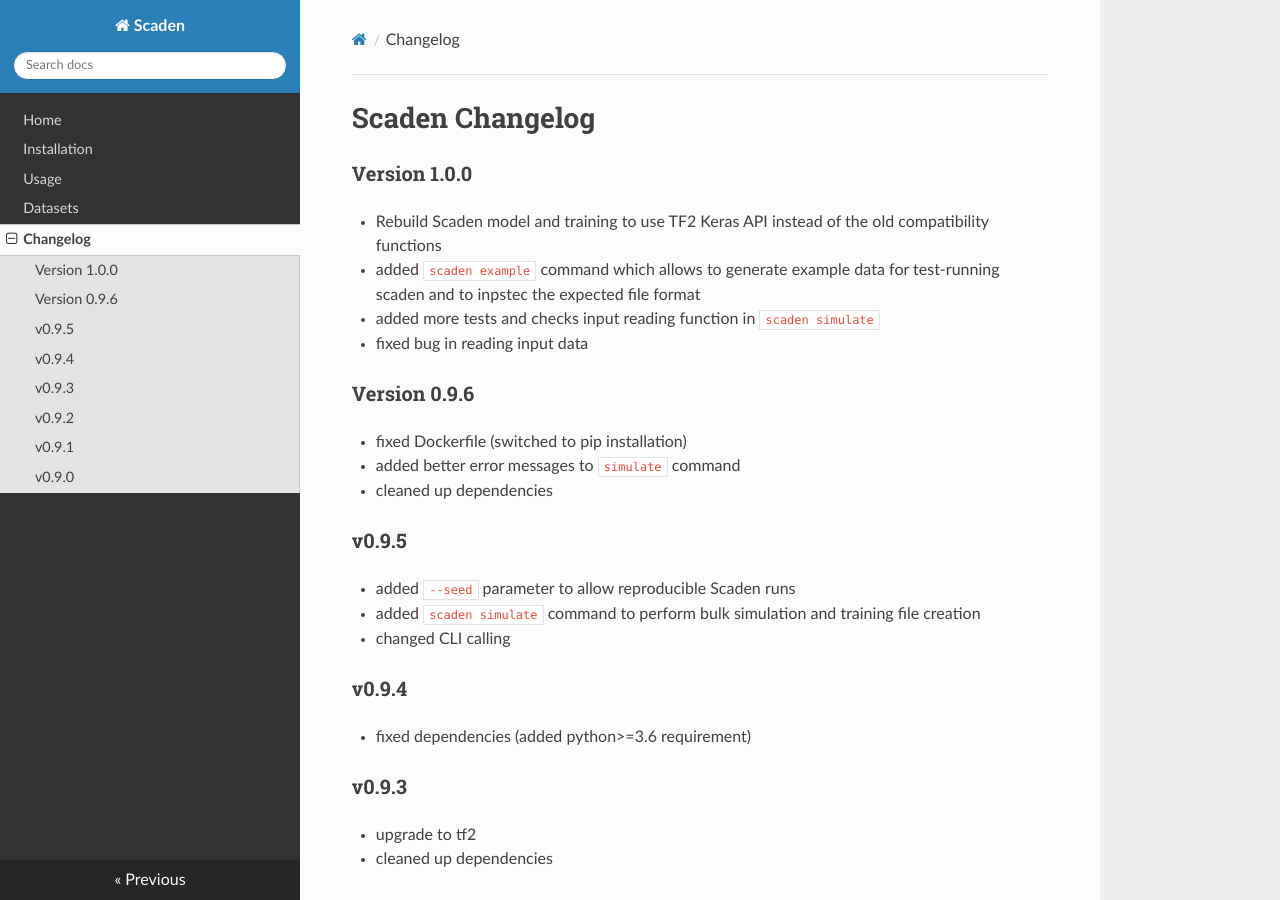
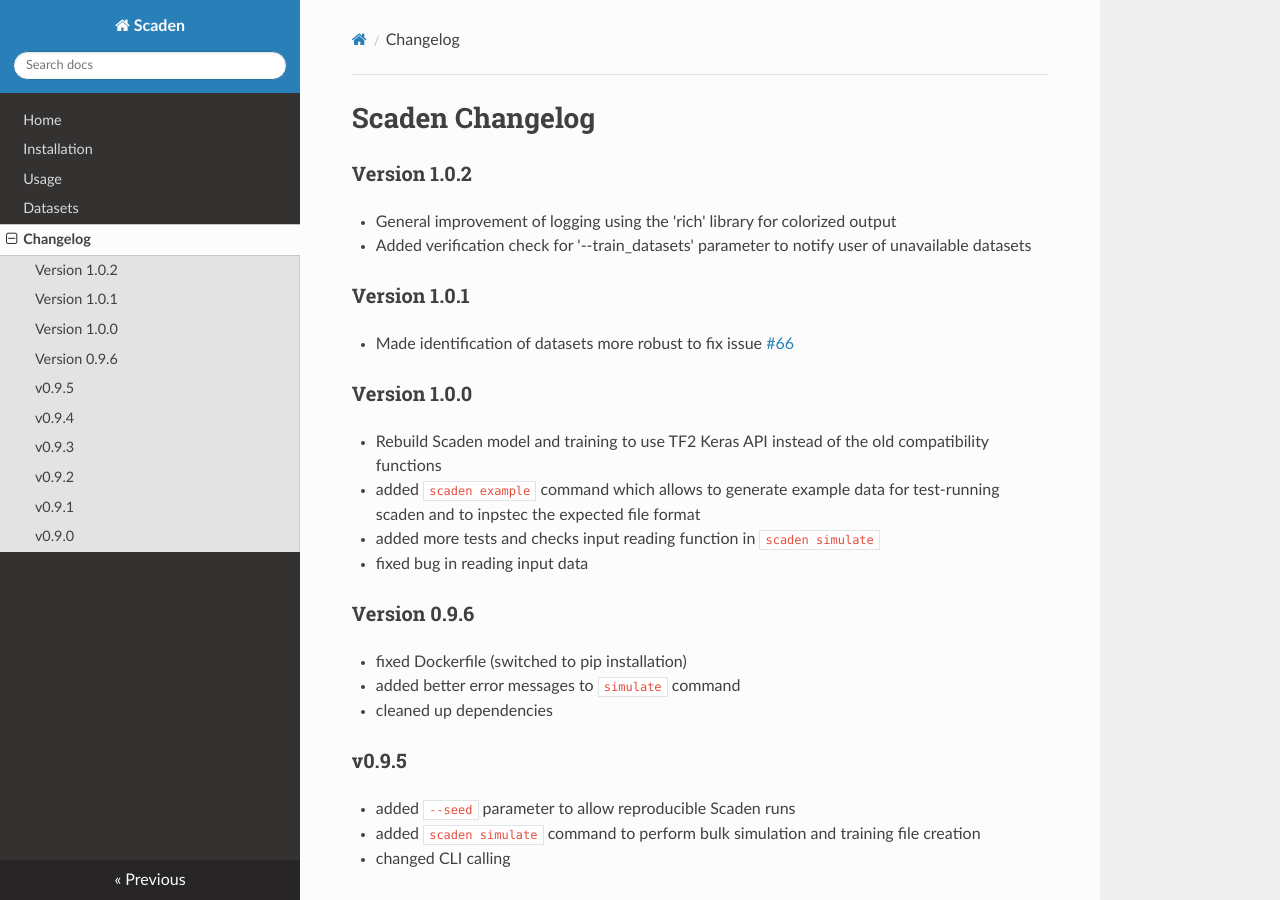
Before and after one commit to KevinMenden/scaden, an MkDocs documentation site: the page built from docs/changelog.md, in a window 1280 px wide and 900 px high. Built offline with MkDocs 1.6.1, drawn with Linux system fonts in a browser that asks for light colours; nearby versions of some CDN libraries.

Commit message:
updated changelog, setup.py

```diff
--- a/docs/changelog.md
+++ b/docs/changelog.md
@@ -1,4 +1,14 @@
 # Scaden Changelog
+
+### Version 1.0.2
+
+* General improvement of logging using the 'rich' library for colorized output
+* Added verification check for '--train_datasets' parameter to notify user of
+  unavailable datasets
+
+### Version 1.0.1
+
+* Made identification of datasets more robust to fix issue [#66](https://github.com/KevinMenden/scaden/issues/66)
 
 ### Version 1.0.0
 
@@ -8,7 +18,6 @@
 * fixed bug in reading input data
 
 ### Version 0.9.6
-
 
 + fixed Dockerfile (switched to pip installation)
 + added better error messages to `simulate` command
--- a/setup.py
+++ b/setup.py
@@ -40,5 +40,6 @@
         "tqdm",
         "click",
         "h5py~=2.10.0",
+        "rich",
     ],
 )
```
Also changed, not shown: CHANGELOG.md (+10 -0 lines).
